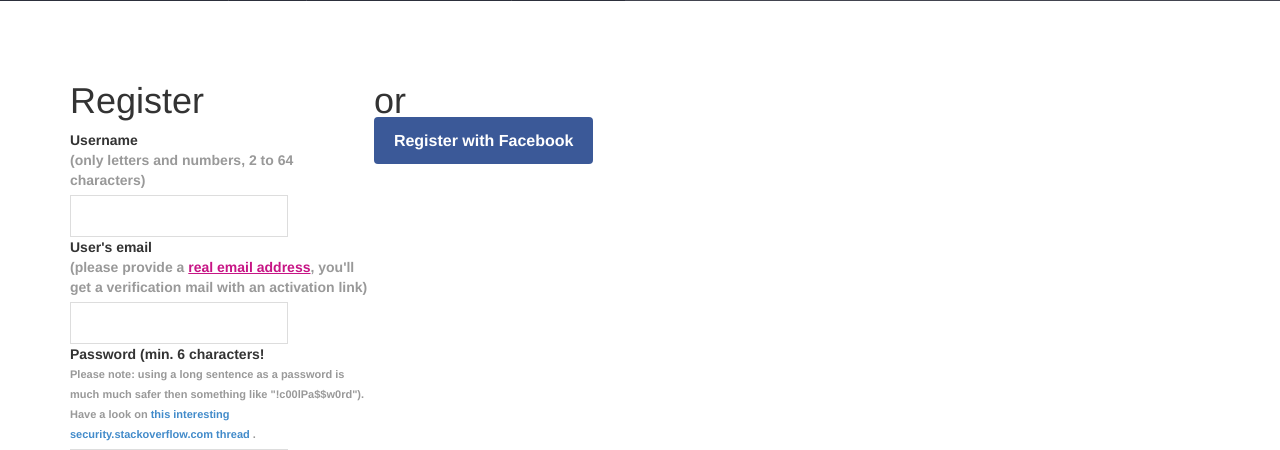
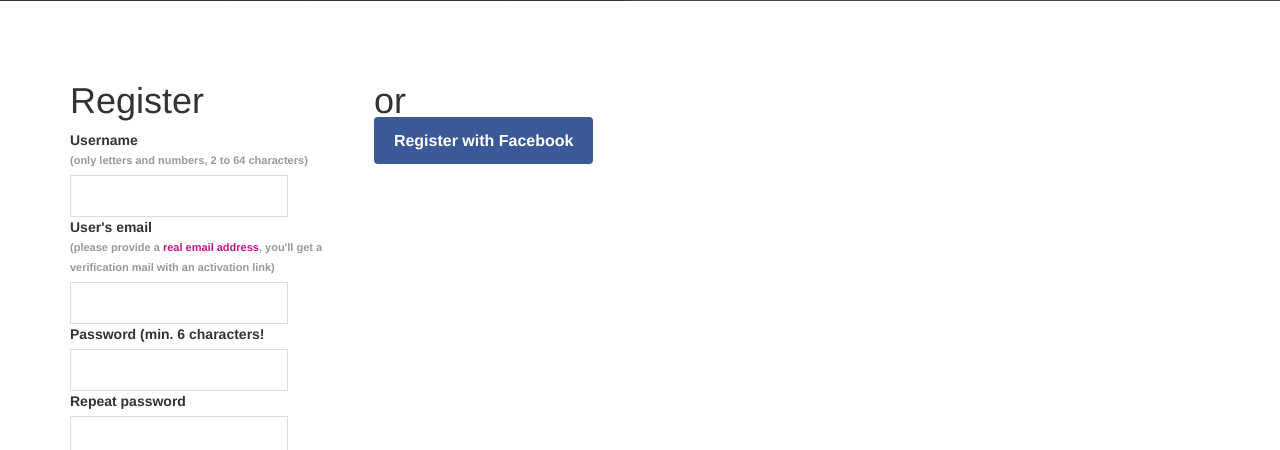
Before and after one commit to JoseUsma/PairLogin, a PHP site: the page made by application/views/login/register.php in a window 1280 px wide. Shown: the part 115-565 px from the top of the page. Run offline with PHP 8.4, Linux system fonts and the light colour scheme; the template is opened without the code that fills it, so the values that code supplies are empty; some libraries are stand-ins or nearby versions.

Commit message:
Fix Register page

```diff
--- a/application/views/login/register.php
+++ b/application/views/login/register.php
@@ -10,27 +10,20 @@
             <!-- the user name input field uses a HTML5 pattern check -->
             <label for="login_input_username">
                 Username
-                <span style="display: block; font-size: 14px; color: #999;">(only letters and numbers, 2 to 64 characters)</span>
+                <span style="display: block; font-size: 11px; color: #999;">(only letters and numbers, 2 to 64 characters)</span>
             </label>
             <input id="login_input_username" class="login_input" type="text" pattern="[a-zA-Z0-9]{2,64}" name="user_name" required />
             <!-- the email input field uses a HTML5 email type check -->
             <label for="login_input_email">
                 User's email
-                <span style="display: block; font-size: 14px; color: #999;">
-                    (please provide a <span style="text-decoration: underline; color: mediumvioletred;">real email address</span>,
+                <span style="display: block; font-size: 11px; color: #999;">
+                    (please provide a <span style="color: mediumvioletred;">real email address</span>,
                     you'll get a verification mail with an activation link)
                 </span>
             </label>
             <input id="login_input_email" class="login_input" type="email" name="user_email" required />
             <label for="login_input_password_new">
                 Password (min. 6 characters!
-                <span class="login-form-password-pattern-reminder">
-                    Please note: using a long sentence as a password is much much safer then something like "!c00lPa$$w0rd").
-                    Have a look on
-                    <a href="http://security.stackexchange.com/questions/6095/xkcd-936-short-complex-password-or-long-dictionary-passphrase">
-                        this interesting security.stackoverflow.com thread
-                    </a>.
-                </span>
             </label>
             <input id="login_input_password_new" class="login_input" type="password" name="user_password_new" pattern=".{6,}" required autocomplete="off" />
             <label for="login_input_password_repeat">Repeat password</label>
@@ -44,12 +37,6 @@
             </span>
             <label>
                 Please enter these characters
-                <span style="display: block; font-size: 11px; color: #999;">
-                    Please note: This captcha will be generated when the img tag requests the captcha-generation
-                    (and a real image) from YOURURL/login/showcaptcha. As this is a client-side triggered request, the
-                    $_SESSION["captcha"] dump in the footer will not show the captcha characters. The captcha generation
-                    happens AFTER the rendering of the footer.
-                </span>
             </label>
             <input type="text" name="captcha" required />
             <input type="submit"  name="register" value="Register" />
```
